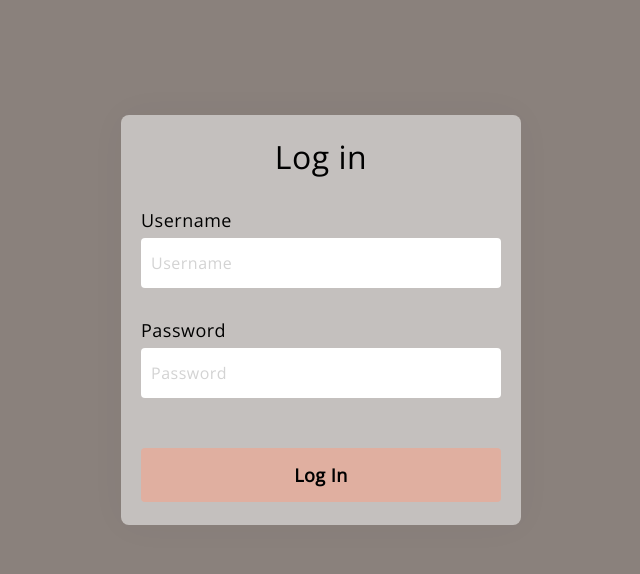
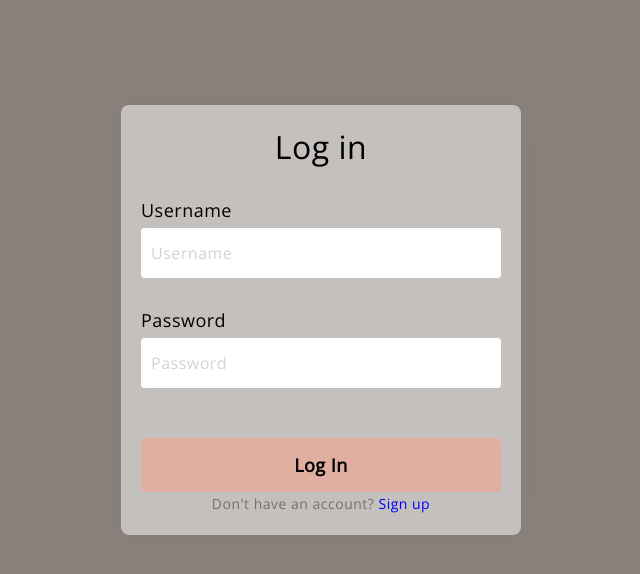
Before and after one commit to ashahnami/paper-trader, a React (Create React App) app in the folder frontend/: page /login in a window 1280 px wide. Shown: the top 574 px of the page, without its empty margins (319-959 px from the left). Built offline with nearby package versions, Linux system fonts and the light colour scheme.

Commit message:
Add hyperlink to connect login and register pages

```diff
--- a/frontend/src/assets/login.css
+++ b/frontend/src/assets/login.css
@@ -13,7 +13,7 @@ body {
 
 form {
     background-color: #f4f3ee;
-    height: 410px;
+    height: 430px;
     width: 400px;
     position: absolute;
     transform: translate(-50%, -50%);
@@ -26,7 +26,7 @@ form {
 }
 
 .registerForm {
-    height: 530px;
+    height: 540px;
 }
 
 form * {
@@ -74,3 +74,15 @@ button {
     font-size: 18px;
     font-weight: 600;
 }
+
+p {
+    text-align: center;
+    color: #707070;
+    margin-top: 2px;
+    font-size: 14px;
+}
+
+.link {
+    color: blue;
+    text-decoration: none;
+}
--- a/frontend/src/pages/login/LoginPage.js
+++ b/frontend/src/pages/login/LoginPage.js
@@ -1,4 +1,6 @@
 import React, { useState } from 'react';
+import { Link } from 'react-router-dom';
+
 import httpClient from "../../httpClient";
 import '../../assets/login.css';
 
@@ -48,6 +50,8 @@ const LoginPage = () => {
 
         <button type="submit">Log In</button>
 
+        <p>Don't have an account? <Link to="/register" className="link">Sign up</Link></p>
+
       </form>
   )
 };
--- a/frontend/src/pages/register/RegisterPage.js
+++ b/frontend/src/pages/register/RegisterPage.js
@@ -1,4 +1,6 @@
 import React, { useState } from 'react';
+import { Link } from 'react-router-dom';
+
 import httpClient from "../../httpClient";
 import '../../assets/login.css';
 
@@ -59,6 +61,8 @@ const RegisterPage = () => {
 
         <button type="submit">Sign up</button>
 
+        <p>Already have an account? <Link to="/login" className="link">Sign in</Link></p>
+
     </form>
   )
 }
```
